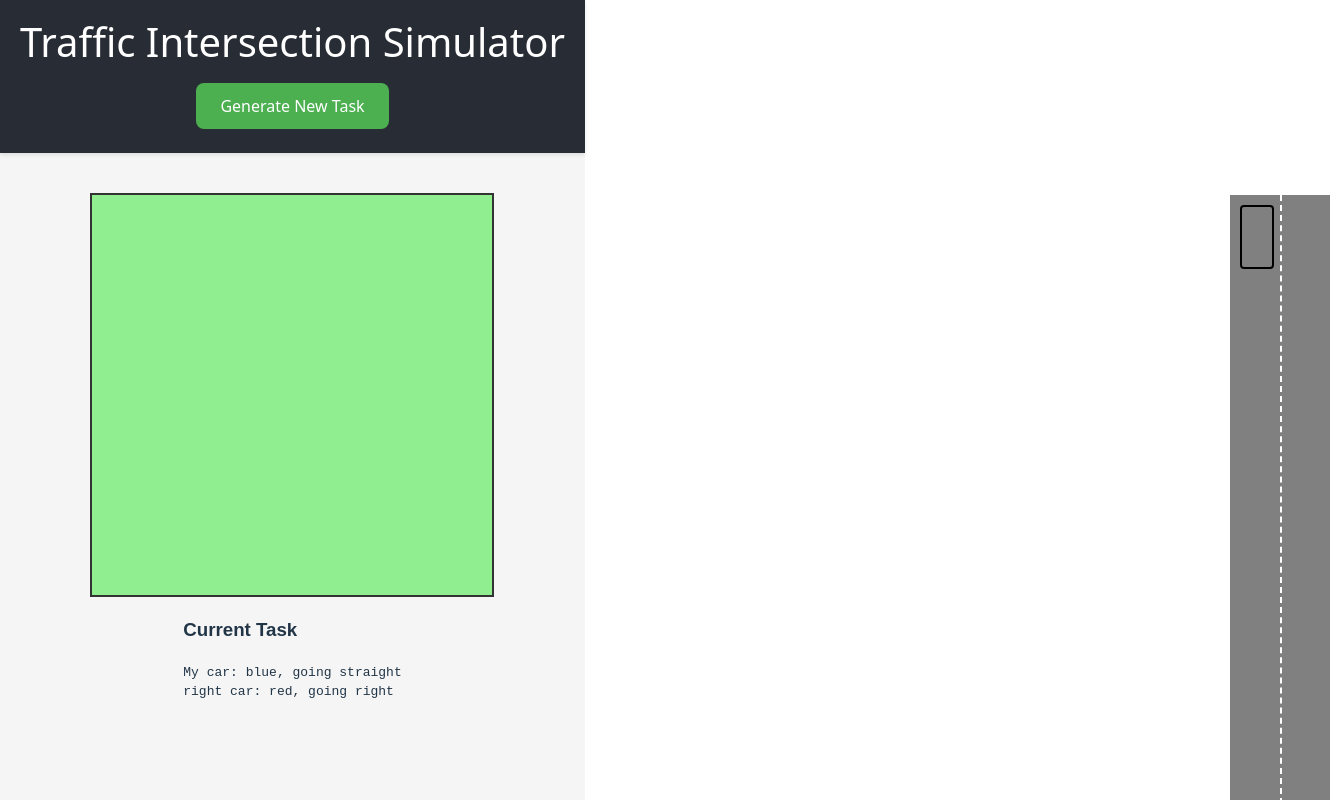
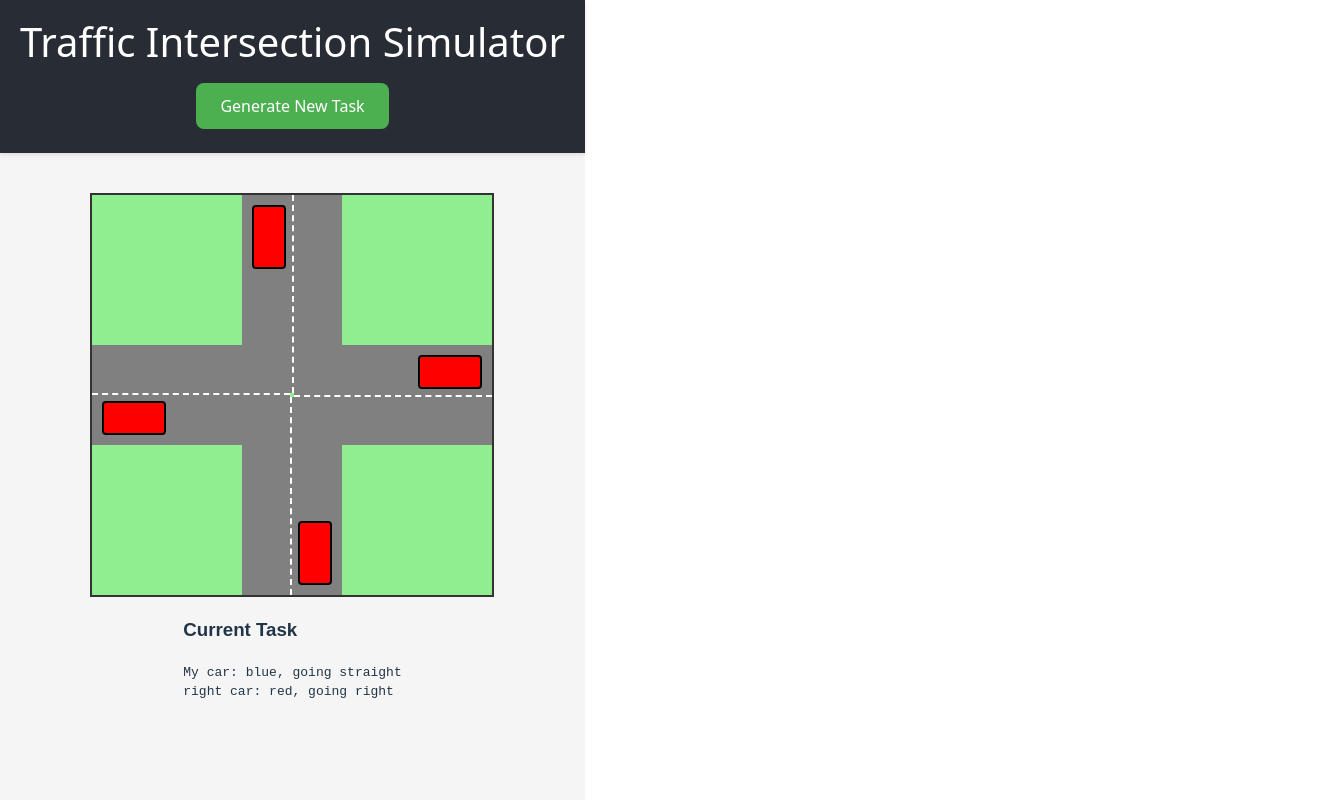
Before and after one commit to SimeonRolev/listovki, a React (Vite) app: page / in a window 1280 px wide. Shown: the top 800 px of the page, 1330 px wide, since content can reach past the window. Built offline with nearby package versions, Linux system fonts and the light colour scheme.

Commit message:
Render all roads

```diff
--- a/src/components/Crossroads.css
+++ b/src/components/Crossroads.css
@@ -12,17 +12,18 @@
     width: 400px;
     height: 400px;
     background-color: lightgreen;
+    position: relative;
 }
 
 .road-container {
     width: 50%;
     height: 50%;
-    position: relative;
+    position: absolute;
 }
 
 .road {
     width: 100px;
-    height: 100%;
+    height: 99%;
     position: absolute;
     right: -50px;
     background-color: grey;
--- a/src/components/Crossroads.jsx
+++ b/src/components/Crossroads.jsx
@@ -4,47 +4,66 @@ import { Position } from '../models/index.js';
 
 const Crossroads = ({ task }) => {
   const myCar = task.getMyCar();
+  const otherCars = task.getOtherCars();
 
-  const renderMyCar = () => {
-    if (!myCar) return null;
+  const renderCar = (car) => {
+    if (!car) return null;
 
     return (
       <div
-        className={`car car-${myCar.color}`}
-        title={`My ${myCar.color} car going ${myCar.turn}`}
+        className={`car car-${car.color}`}
+        title={`${car.position} ${car.color} car going ${car.turn}`}
       >
         <div className="car-body"></div>
       </div>
     );
   };
 
-  const renderMyTurnIndicator = () => {
-    if (!myCar) return null;
+  const renderMyCar = () => {
+    return renderCar(myCar);
+  };
+
+  const renderTurnIndicator = (car, quadrant) => {
+    if (!car) return null;
 
     return (
-      <div className={`turn-indicator turn-${myCar.turn}`}>
+      <div className={`turn-indicator turn-${car.turn} ${quadrant}`}>
         {/* Arrow shape created with CSS pseudo-elements */}
       </div>
     );
   };
 
+  // Get cars by position
+  const getCarByPosition = (position) => {
+    return otherCars.find(car => car.position === position);
+  };
+
+  const leftCar = getCarByPosition('left');
+  const rightCar = getCarByPosition('right');
+  const frontCar = getCarByPosition('front');
+
   return (
     <div className="crossroads-container">
       <div className="crossroads">
-        {/* Horizontal road */}
-        <div className="road horizontal-road"></div>
-
-        {/* Vertical road */}
-        <div className="road vertical-road">
-          {/* My car (bottom) */}
-          <div className="car-slot me-slot">
-            {renderMyCar()}
-          </div>
+        <div className='road-container'>
+            <div className='road'>
+                <div className='car' style={{ backgroundColor: 'red' }} />
+            </div>
         </div>
-
-        {/* Intersection center */}
-        <div className="intersection-center">
-          {renderMyTurnIndicator()}
+        <div className='road-container road-right'>
+            <div className='road'>
+                <div className='car' style={{ backgroundColor: 'red' }} />
+            </div>
+        </div>
+        <div className='road-container road-bottom'>
+            <div className='road'>
+                <div className='car' style={{ backgroundColor: 'red' }} />
+            </div>
+        </div>
+        <div className='road-container road-left'>
+            <div className='road'>
+                <div className='car' style={{ backgroundColor: 'red' }} />
+            </div>
         </div>
       </div>
 
```
